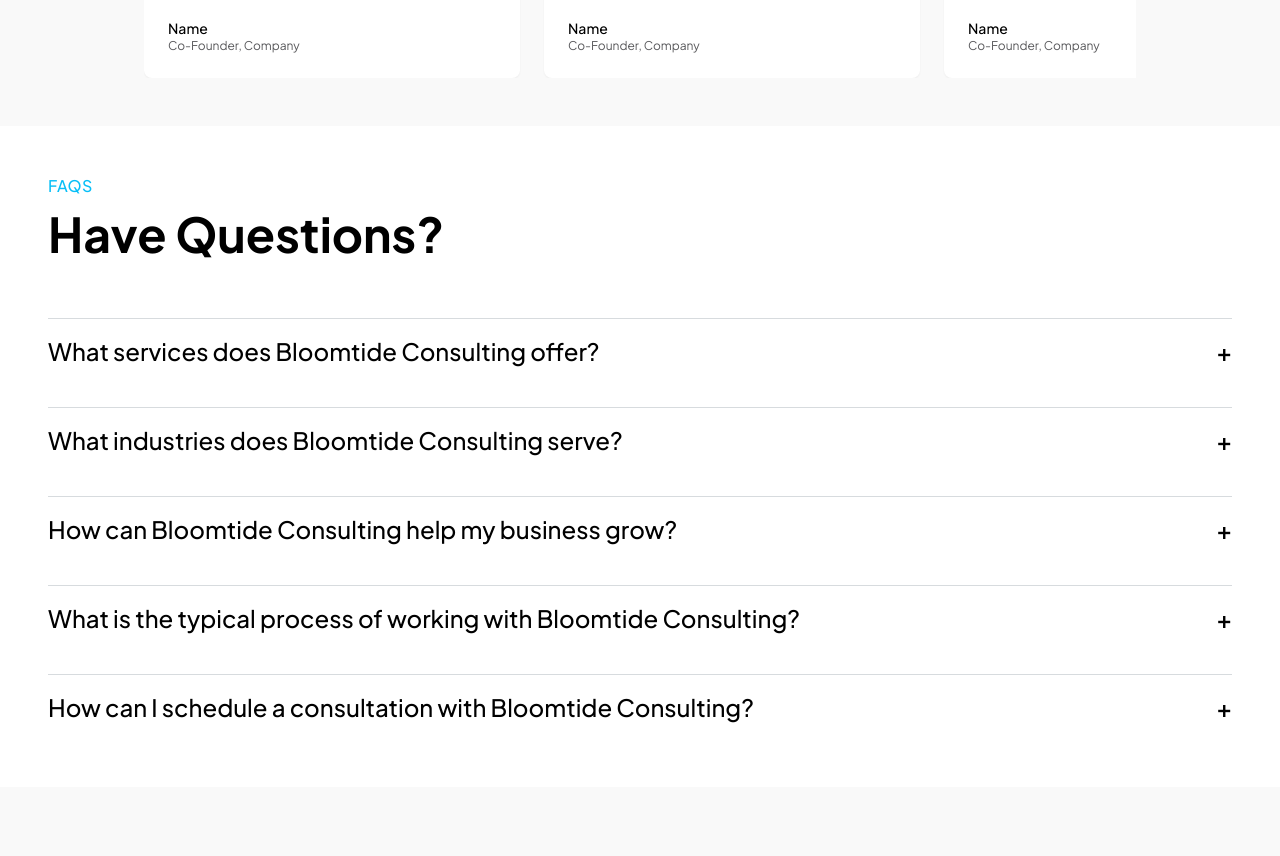
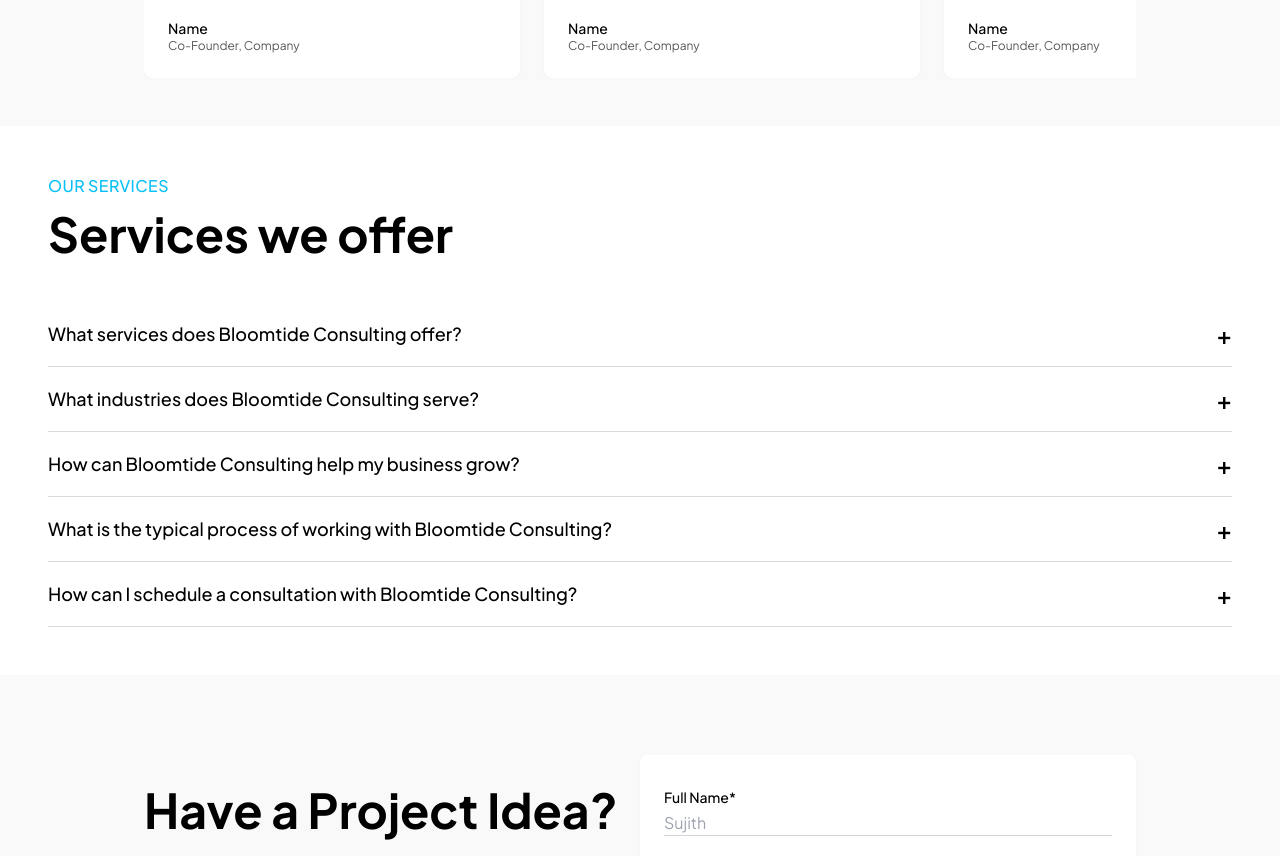
Before and after one commit to Abhi1264/BloomTide, a React (Vite) app: page / in a window 1280 px wide. Shown: the part 3260-4116 px from the top of the page. Built offline with nearby package versions, Linux system fonts and the light colour scheme; grey boxes are pictures that could not be loaded.

Commit message:
disabled overflow and scale-out

```diff
--- a/index.html
+++ b/index.html
@@ -3,7 +3,7 @@
   <head>
     <meta charset="UTF-8" />
     <link rel="icon" type="image/svg+xml" href="/src/assets/logo.svg" />
-    <meta name="viewport" content="width=device-width, initial-scale=1.0" />
+    <meta name="viewport" content="width=device-width, initial-scale=1.0, minimum-scale=1.0" />
     <title>Bloom Tide Consulting</title>
   </head>
   <body>
--- a/src/components/faq.jsx
+++ b/src/components/faq.jsx
@@ -1,76 +1,66 @@
-import React, { useMemo, useEffect, useState } from "react";
-import AOS from "aos";
-import "aos/dist/aos.css";
+import React, { useState, useMemo } from "react";
+import "aos/dist/aos.css"; // Import AOS CSS
+import AOS from "aos";    // Import AOS
 
-function FAQ() {
-    const [openFAQ, setOpenFAQ] = useState(null);
+// Initialize AOS
+AOS.init();
+
+export default function FAQSection() {
+  const [activeIndex, setActiveIndex] = useState(null);
 
   const faqs = useMemo(() => [
     {
       question: "What services does Bloomtide Consulting offer?",
-            answer: "Bloomtide Consulting specializes in business strategy, process improvement, digital transformation, and change management. We work with clients to identify opportunities for growth, streamline operations, and implement technology solutions to drive business success."
+      answer:
+        "Bloomtide Consulting specializes in business strategy, process improvement, digital transformation, and change management. We work with clients to identify opportunities for growth, streamline operations, and implement technology solutions to drive business success.",
     },
     {
       question: "What industries does Bloomtide Consulting serve?",
-            answer: "We serve a variety of industries including technology, healthcare, finance, and manufacturing."
+      answer:
+        "We serve a variety of industries including technology, healthcare, finance, and manufacturing.",
     },
     {
       question: "How can Bloomtide Consulting help my business grow?",
-            answer: "By identifying growth opportunities, streamlining operations, and implementing effective technology solutions tailored to your business needs."
+      answer:
+        "By identifying growth opportunities, streamlining operations, and implementing effective technology solutions tailored to your business needs.",
     },
     {
       question: "What is the typical process of working with Bloomtide Consulting?",
-            answer: "Our process includes an initial consultation, assessment of your current operations, strategy development, implementation, and ongoing support."
+      answer:
+        "Our process includes an initial consultation, assessment of your current operations, strategy development, implementation, and ongoing support.",
     },
     {
       question: "How can I schedule a consultation with Bloomtide Consulting?",
-            answer: "You can schedule a consultation by contacting us through our website or by calling our office directly."
-        }
+      answer:
+        "You can schedule a consultation by contacting us through our website or by calling our office directly.",
+    },
   ], []);
 
   const toggleFAQ = (index) => {
-        setOpenFAQ(openFAQ === index ? null : index);
+    setActiveIndex(index === activeIndex ? null : index);
   };
-    useEffect(() => {
-            AOS.init({
-                duration: 1000,
-                offset: 200,
-                once: false,
-                anchorPlacement: 'top-bottom',
-            });
-        }, []);
 
 return (
-        <div data-aos="fade-left" className="overflow-hidden container mx-auto px-6 md:px-12 py-12">
+    <div className="container mx-auto px-6 md:px-12 py-12" data-aos="fade-left">
         <div className="flex flex-col md:flex-row">
             <div>
-                    <h3 className="text-md text-primaryBlue uppercase font-medium tracking-wide">faqs</h3>
-                    <h1 className="text-4xl md:text-5xl font-bold text-black mb-6 leading-snug md:leading-normal">Have Questions?</h1>
+                <h3 className="text-md text-primaryBlue uppercase font-medium tracking-wide">Our Services</h3>
+                <h1 className="text-4xl md:text-5xl font-bold text-black mb-6 leading-snug md:leading-normal">Services we offer</h1>
             </div>
         </div>
-
-            <div>
-                {faqs.map((item, index) => (
-                    <div key={index} className="mt-6 border-t border-[#D7DBDE]">
-                        <button
-                            className="flex justify-between items-center w-full text-left py-4 focus:outline-none"
-                            onClick={() => toggleFAQ(index)}>
-                            <h3 className={`text-xl md:text-2xl font-medium ${openFAQ === index ? "text-[#0A72F4]" : "text-black"}`}>
-                                {item.question}
-                            </h3>
-                            <span className={`text-xl md:text-2xl font-semibold transform transition-transform duration-300 ${openFAQ === index ? "text-[#0A72F4] rotate-45" : "text-black"}`}>+</span>
-                        </button>
-                        <div
-                            className={`overflow-hidden transition-all duration-300 ease-in-out ${openFAQ === index ? "max-h-full" : "max-h-0"}`}>
-                            <p className="mt-2 text-lg text-[#49617F]">
-                                {item.answer}
-                            </p>
+        <div className="mt-2">
+            {faqs.map((faq, index) => (
+                <div key={index} className="border-b border-[#D7DBDE] py-4">
+                    <div className="flex justify-between items-center cursor-pointer" onClick={() => toggleFAQ(index)}>
+                        <h3 className={`text-lg font-medium ${activeIndex === index ? "text-[#0A72F4]" : "text-black"}`}>{faq.question}</h3>
+                        <span className={`text-xl md:text-2xl font-semibold transform transition-transform duration-300 ${activeIndex === index ? "text-[#0A72F4] rotate-45" : "text-black"}`}>+</span>
                     </div>
+                    {activeIndex === index && (
+                        <p className="mt-2 text-sm text-[#49617F]">{faq.answer}</p>
+                    )}
                 </div>
             ))}
         </div>
     </div>
 );
 }
-
-export default FAQ;
--- a/src/components/process.jsx
+++ b/src/components/process.jsx
@@ -58,13 +58,13 @@
                                 Increase in operational efficiency
                             </p>
                         </div>
-                        <div className="md:text-center text-left border-t border-[#D3DBE5] md:border-l md:border-t-0">
+                        <div className="md:text-center text-left border-[#D3DBE5] md:border-x border-y md:border-y-0 py-5 md:py-0">
                             <h3 className="text-4xl font-semibold text-[#080F1A]">100%</h3>
                             <p className="mt-2 text-sm text-[#647491]">
                                 Customer satisfaction improvement
                             </p>
                         </div>
-                        <div className="md:text-center text-left border-t border-[#D3DBE5] md:border-l md:border-t-0">
+                        <div className="md:text-center text-left border-[#D3DBE5]">
                             <h3 className="text-4xl font-semibold text-[#080F1A]">99%</h3>
                             <p className="mt-2 text-sm text-[#647491]">
                                 Long-term client retention rate
--- a/src/index.css
+++ b/src/index.css
@@ -4,6 +4,7 @@
 @tailwind components;
 @tailwind utilities;
 
-html {
+html,body {
   font-family: "Plus Jakarta Sans", sans-serif;
+  overflow-x: hidden;
 }
```
Lines whose indentation alone changed are shown as unchanged.
